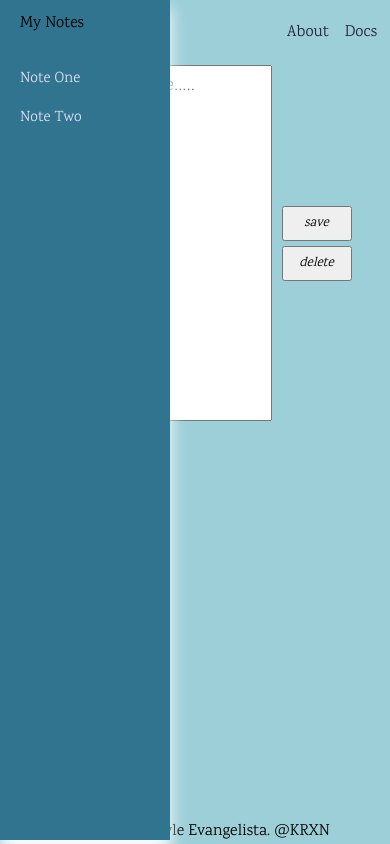
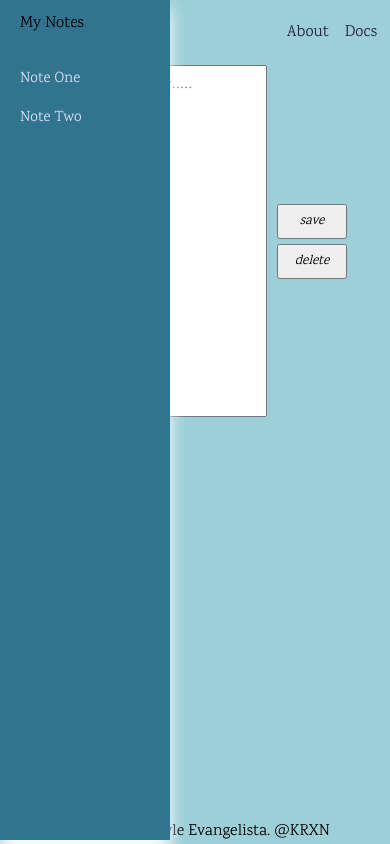
Before and after one commit to KRXNowo/1620_stuff, a plain HTML site: page note.html in a window 390 px wide. Drawn offline with Linux system fonts and the light colour scheme.

Commit message:
added media screen on CSS/style.css

```diff
--- a/CSS/style.css
+++ b/CSS/style.css
@@ -125,3 +125,12 @@
     border-radius: 0;
     left:0
 }
+
+@media screen and (max-width: 768px) {
+    textarea{
+        padding:0px;
+    }
+    .text-note{
+        letter-spacing: 0px;
+    }
+}
```
